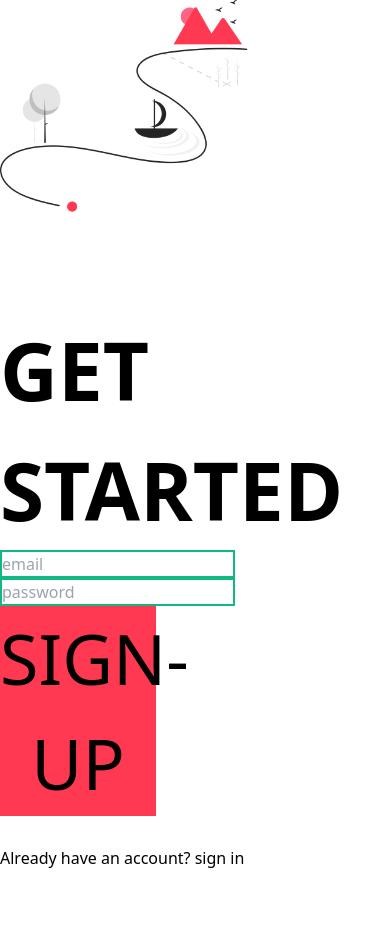
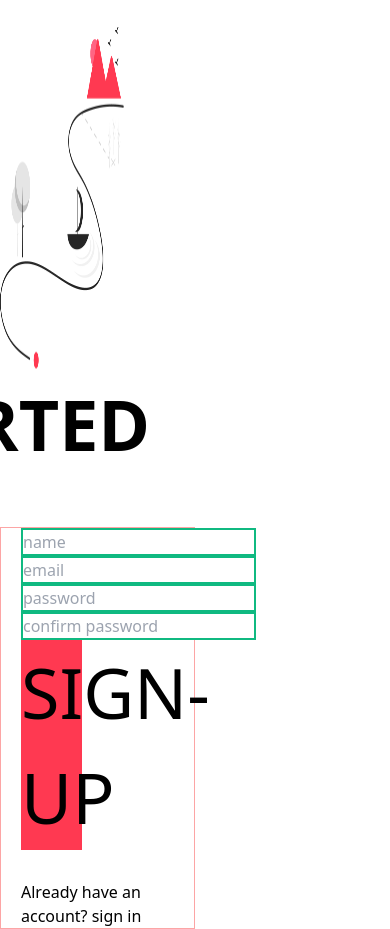
Before and after one commit to Chioma227/user-auth, a React (Vite) app: page /sign-up in a window 390 px wide. Before the commit the page ends 870 px from the top, so only its background shows below. Built offline with nearby package versions, Linux system fonts and the light colour scheme.

Commit message:
signup responsiveness

```diff
--- a/src/components/atomic/atoms/Container.jsx
+++ b/src/components/atomic/atoms/Container.jsx
@@ -2,7 +2,7 @@ import clsx from "clsx";
 import React from "react";
 
 const Container = ({ children, variant, className, ...restProps }) => {
-  let style = "flex md:items-center md:flex-row flex-col h-fit md:gap-[30px] ";
+  let style = "flex md:items-center md:flex-row flex-col h-fit md:gap-[30px]";
   switch (variant) {
     case "contain":
       className = "w-100% sm:px-[50px] px-[20px] sm:py-[40px] py-[20px] h-[100vh]";
@@ -11,7 +11,7 @@ const Container = ({ children, variant, className, ...restProps }) => {
       className = "w-fit px-[30px]";
       break;
     case "flexed":
-      className = style;
+      className = clsx(style, className);
       break;
     case "flex-end":
       className = "flex justify-end";
--- a/src/components/atomic/templates/SignUp.jsx
+++ b/src/components/atomic/templates/SignUp.jsx
@@ -12,17 +12,16 @@ const SignUp = () => {
   const [name, setName] = useState("");
 
   const [email, setEmail] = useState("");
-  const [emailInfo, setEmailInfo] = useState("")
 
   const [password, setPassword] = useState("");
-  const [passwordInfo, setPasswordInfo] = useState("")
+
+  const [confirmPassword, setConfirmPassword] = useState("")
+
   const [passwordVisibility, setPasswordVisibility] = useState(false)
 
-  const [Phone, setPhone] = useState();
   const [loading, setLoading] = useState(false);
 
-  const [emailError, setEmailError] = useState(false);
-  const [passwordError, setPasswordError] = useState(false);
+
 
   const handleSignIn = () => {
     setLoading(true);
@@ -33,7 +32,6 @@ const SignUp = () => {
       .then((userCredential) => {
         const user = userCredential.user;
         user.displayName = name;
-        console.log(`New User: ${user.displayName}`);
         setLoading(false);
         console.log(user);
       })
@@ -43,32 +41,6 @@ const SignUp = () => {
       });
   };
 
-  const emailOnChangeHandler = (e) => {
-    setEmail(e.target.value);
-
-    //validating email
-    const emailRegEx =
-      /^[a-zA-Z0-9.!#$%&'*+/=?^_`{|}~-]+@[a-zA-Z0-9-]+(?:\.[a-zA-Z0-9-]+)*$/gi;
-
-    if (emailRegEx.test(e.target.value)) {
-      setEmailInfo("");
-    } else {
-      setEmailInfo("email should follow the pattern email@domain.extension");
-    }
-  };
-
-  const passwordOnChangeHandler = (e) => {
-    setPassword(e.target.value);
-
-    //validating password
-    const passwordRegEx = /^.{6,}$/gi;
-
-    if (passwordRegEx.test(e.target.value)) {
-      setPasswordInfo("");
-    } else {
-      setPasswordInfo("Password should be atleast 6 characters long");
-    }
-  };
 
   const visibilityOnClickHandler = (e) => {
     setPasswordVisibility((passwordVisibility) => {
@@ -117,61 +89,27 @@ const SignUp = () => {
 
 
   return (
-    // <main>
-    <Container variant="flexed">
-      <section>
-        <img width={400} height={400} src={getStarted} alt="getStarted" />
-        <h2 className="uppercase text-[80px] font-extrabold">get started</h2>
+    <Container variant="flexed" className="justify-around pt-[7%] w-[100%]">
+      <section className="relative w-[50%] ">
+        <img className="w-[500px] h-[500px]" src={getStarted} alt="getStarted" />
+        <h2 className="uppercase text-[70px] font-extrabold absolute top-[15rem] right-[23%]">get started</h2>
+        {/* <div>
+          <h1 className='text-center text-black font-bold mt-[-60%]'>By creating a fre account</h1>
+        </div> */}
       </section>
-
-      <section>
-         {/* <InputField
-          input={{
-            placeholder: "Email Address",
-            onChange: emailOnChangeHandler,
-          }}
-          rightIcon={{ src: "mail" }}
-          isError={emailError}
-          isInfo={Boolean(emailInfo)}
-          info={emailInfo}
-          variant="auth-input-field"
-        /> */}
-        {/* <InputField
-          input={{
-            placeholder: "enter phone number",
-            type: "number",
-            onChange: (e) => setPhone(e.target.value),
-          }}
-          rightIcon={{ src: "phone" }}
-          isError={emailError}
-          isInfo={Boolean(emailInfo)}
-          info={emailInfo}
-          variant="auth-input-field"
-        /> */}
-        {/* <InputField
-          input={{
-            placeholder: "Enter Password",
-            type: passwordVisibility ? "text" : "password",
-            onChange: passwordOnChangeHandler,
-          }}
-          rightIcon={{
-            // src: passwordVisibility ? "Hide" : "Show",
-            onClick: visibilityOnClickHandler,
-            // className: "cursor-pointer",
-          }}
-          isError={emailError}
-          isInfo={Boolean(emailInfo)}
-          info={emailInfo}
-          variant="auth-input-field"
-        />  */}
-        {/* <input
+      <section className="w-[50%] border border-red-300 px-[20px]">
+        <form onSubmit={handleSignIn}>
+          <div>
+            <input
               className=" border-emerald-500 border-2"
               type="text"
               value={name}
               required
               placeholder="name"
               onChange={(e) => setName(e.target.value)}
-        /> */}
+            />
+          </div>
+          <div>
             <input
               className=" border-emerald-500 border-2"
               type="email"
@@ -180,6 +118,8 @@ const SignUp = () => {
               placeholder="email"
               onChange={(e) => setEmail(e.target.value)}
             />
+          </div>
+          <div>
             <input
               className=" border-emerald-500 border-2"
               type="text"
@@ -188,28 +128,32 @@ const SignUp = () => {
               placeholder="password"
               onChange={(e) => setPassword(e.target.value)}
             />
-        {/* <input
+          </div>
+          <div>
+            <input
               className=" border-emerald-500 border-2"
               type="text"
               value={confirmPassword}
               required
               placeholder="confirm password"
               onChange={(e) => setConfirmPassword(e.target.value)}
-        /> */}
+            />
+          </div>
           <Button
+            type="submit"
             variant="primary"
             onClick={handleSignIn}
             isLoading={loading}
           >
             sign-up
           </Button>
+        </form>
 
         <div className="mt-[30px]">
           <p>Already have an account? <Link to="/sign-in"> sign in</Link></p>
         </div>
       </section>
     </Container>
-    // </main>
   );
 };
 
```
Lines whose indentation alone changed are shown as unchanged.
